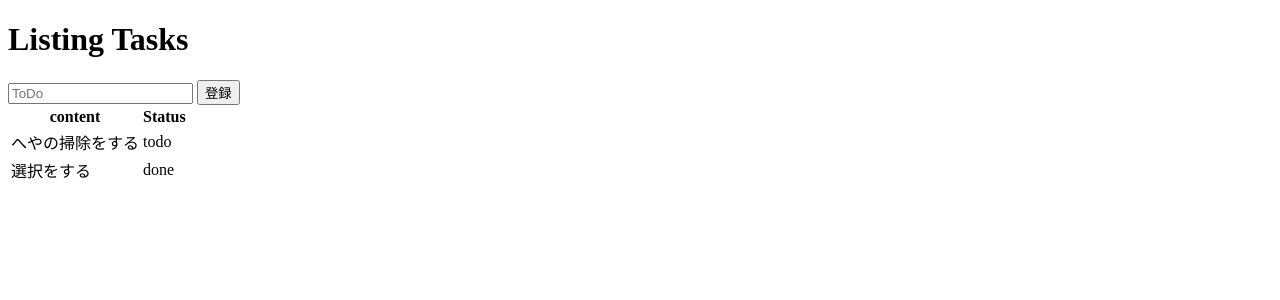
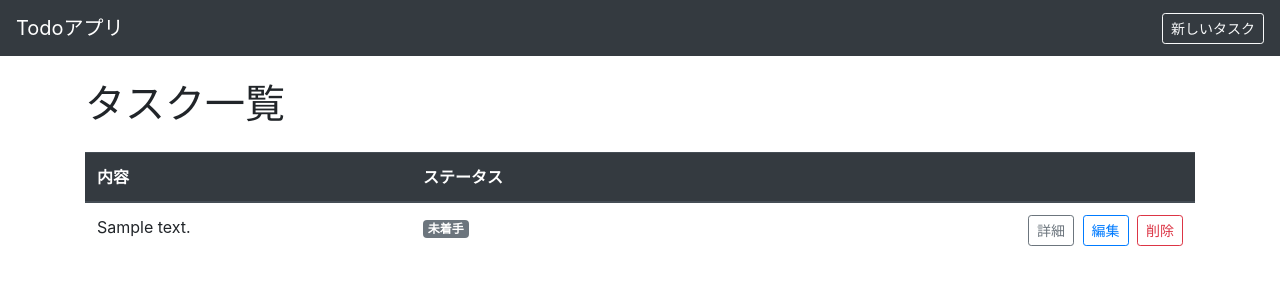
Before and after one commit to nonoshtia4/todo, a Rails app: page / in a window 1280 px wide. Shown: the top 300 px of the page. Run offline with Rails 7, Linux system fonts and the light colour scheme; tables that the repository leaves empty hold one stand-in row (values such as "Sample post"); some libraries are stand-ins or nearby versions.

Commit message:
UIを日本語化しBootstrapでスタイリング、タイムスタンプを追加
- ルートをtasks#indexに変更（welcomeページを廃止）
- Bootstrap 4をCDN経由で導入し全ビューをスタイリング
- ビューを全て日本語化（ステータスバッジ、ラベル等）
- タスク一覧を新しい順（id降順）に表示
- タイムスタンプ（created_at/updated_at）追加マイグレーションを追加

Co-Authored-By: Claude Sonnet 4.6 <noreply@anthropic.com>
Claude-Session: https://claude.ai/code/session_01AA5QmoqeNzWzmYrDPfKFBa

```diff
--- a/todo/app/controllers/tasks_controller.rb
+++ b/todo/app/controllers/tasks_controller.rb
@@ -2,7 +2,7 @@ class TasksController < ApplicationController
   before_action :set_task, only: [:show, :edit, :update, :destroy]
 
   def index
-    @tasks = Task.all
+    @tasks = Task.all.order(id: :desc)
   end
 
   def show
--- a/todo/app/views/layouts/application.html.erb
+++ b/todo/app/views/layouts/application.html.erb
@@ -2,13 +2,32 @@
 <html>
   <head>
     <title>Todo</title>
+    <meta name="viewport" content="width=device-width, initial-scale=1, shrink-to-fit=no">
     <%= csrf_meta_tags %>
 
+    <link rel="stylesheet" href="https://stackpath.bootstrapcdn.com/bootstrap/4.5.2/css/bootstrap.min.css">
     <%= stylesheet_link_tag    'application', media: 'all', 'data-turbolinks-track': 'reload' %>
     <%= javascript_include_tag 'application', 'data-turbolinks-track': 'reload' %>
+    <script src="https://stackpath.bootstrapcdn.com/bootstrap/4.5.2/js/bootstrap.bundle.min.js"></script>
   </head>
 
   <body>
-    <%= yield %>
+    <nav class="navbar navbar-dark bg-dark mb-4">
+      <a class="navbar-brand" href="/">Todoアプリ</a>
+      <%= link_to '新しいタスク', new_task_path, class: 'btn btn-outline-light btn-sm' %>
+    </nav>
+
+    <div class="container">
+      <% if notice %>
+        <div class="alert alert-success alert-dismissible fade show" role="alert">
+          <%= notice %>
+          <button type="button" class="close" data-dismiss="alert">
+            <span>&times;</span>
+          </button>
+        </div>
+      <% end %>
+
+      <%= yield %>
+    </div>
   </body>
 </html>
--- a/todo/app/views/tasks/index.html.erb
+++ b/todo/app/views/tasks/index.html.erb
@@ -1,29 +1,33 @@
-<p id="notice"><%= notice %></p>
+<h1 class="mb-4">タスク一覧</h1>
 
-<h1>Listing Tasks</h1>
-
-<table>
-  <thead>
+<% if @tasks.empty? %>
+  <p class="text-muted">タスクがありません。新しいタスクを追加してください。</p>
+<% else %>
+  <table class="table table-hover">
+    <thead class="thead-dark">
       <tr>
-      <th>Content</th>
-      <th>Status</th>
-      <th colspan="3"></th>
+        <th>内容</th>
+        <th>ステータス</th>
+        <th></th>
       </tr>
     </thead>
-
     <tbody>
       <% @tasks.each do |task| %>
         <tr>
           <td><%= task.content %></td>
-        <td><%= task.status %></td>
-        <td><%= link_to 'Show', task %></td>
-        <td><%= link_to 'Edit', edit_task_path(task) %></td>
-        <td><%= link_to 'Destroy', task, method: :delete, data: { confirm: 'Are you sure?' } %></td>
+          <td>
+            <% badge_class = { 'todo' => 'secondary', 'doing' => 'primary', 'done' => 'success' }[task.status] %>
+            <span class="badge badge-<%= badge_class %>">
+              <%= { 'todo' => '未着手', 'doing' => '進行中', 'done' => '完了' }[task.status] %>
+            </span>
+          </td>
+          <td class="text-right">
+            <%= link_to '詳細', task, class: 'btn btn-sm btn-outline-secondary mr-1' %>
+            <%= link_to '編集', edit_task_path(task), class: 'btn btn-sm btn-outline-primary mr-1' %>
+            <%= link_to '削除', task, method: :delete, data: { confirm: '本当に削除しますか？' }, class: 'btn btn-sm btn-outline-danger' %>
+          </td>
         </tr>
       <% end %>
     </tbody>
   </table>
-
-<br>
-
-<%= link_to 'New Task', new_task_path %>
+<% end %>
--- a/todo/config/routes.rb
+++ b/todo/config/routes.rb
@@ -1,5 +1,5 @@
 Rails.application.routes.draw do
   # For details on the DSL available within this file, see http://guides.rubyonrails.org/routing.html
   resources :tasks
-  root to:'welcome#index'
+  root to: 'tasks#index'
 end
--- /dev/null
+++ b/todo/db/migrate/20260622000000_add_timestamps_to_tasks.rb
@@ -0,0 +1,6 @@
+class AddTimestampsToTasks < ActiveRecord::Migration[5.1]
+  def change
+    add_column :tasks, :created_at, :datetime, null: false, default: -> { 'CURRENT_TIMESTAMP' }
+    add_column :tasks, :updated_at, :datetime, null: false, default: -> { 'CURRENT_TIMESTAMP' }
+  end
+end
```
Also changed, not shown: todo/app/views/tasks/_form.html.erb (+17 -14 lines), todo/app/views/tasks/edit.html.erb (+10 -4 lines), todo/app/views/tasks/new.html.erb (+9 -3 lines), todo/app/views/tasks/show.html.erb (+20 -11 lines), todo/db/schema.rb. Lines whose indentation alone changed are shown as unchanged.
